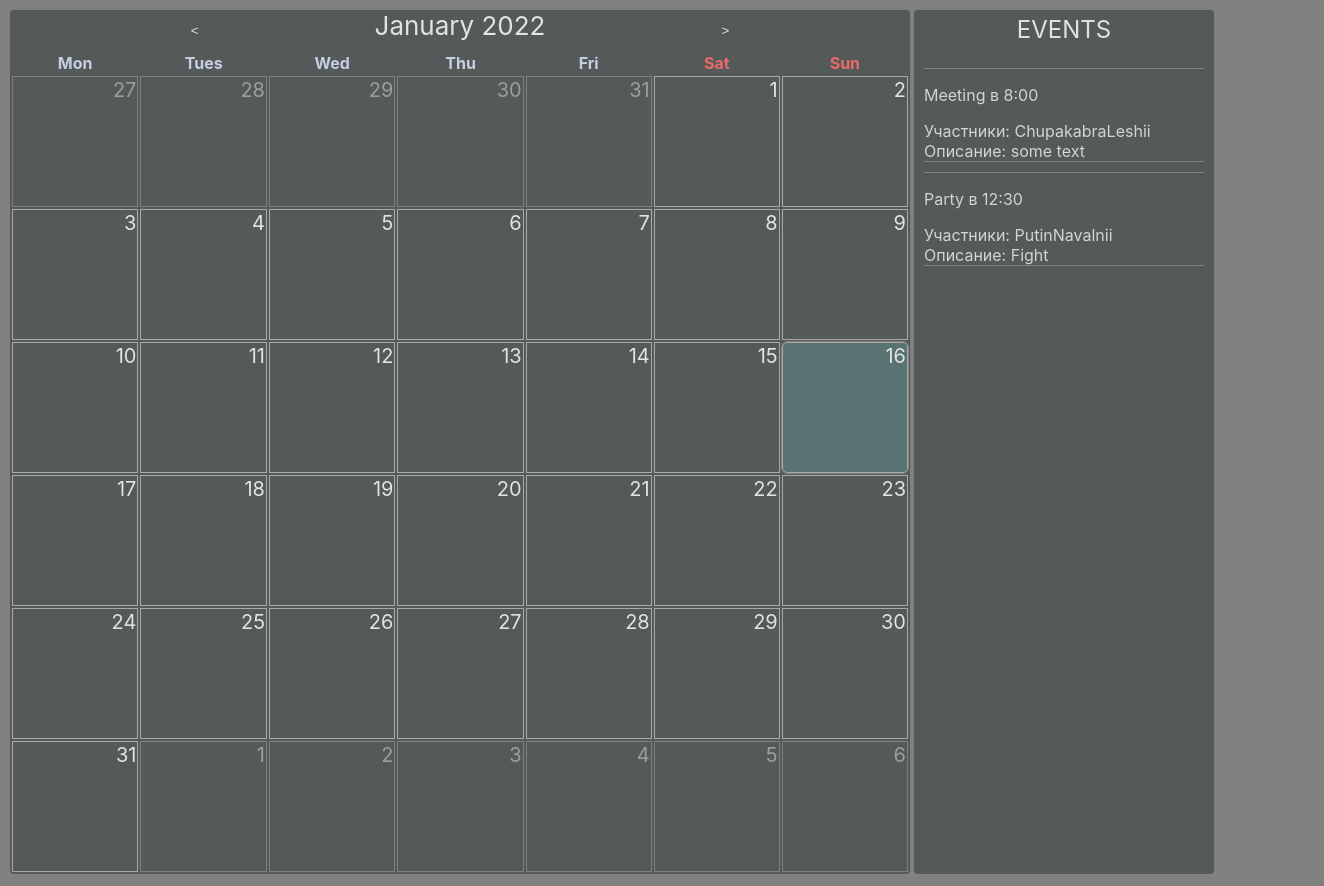
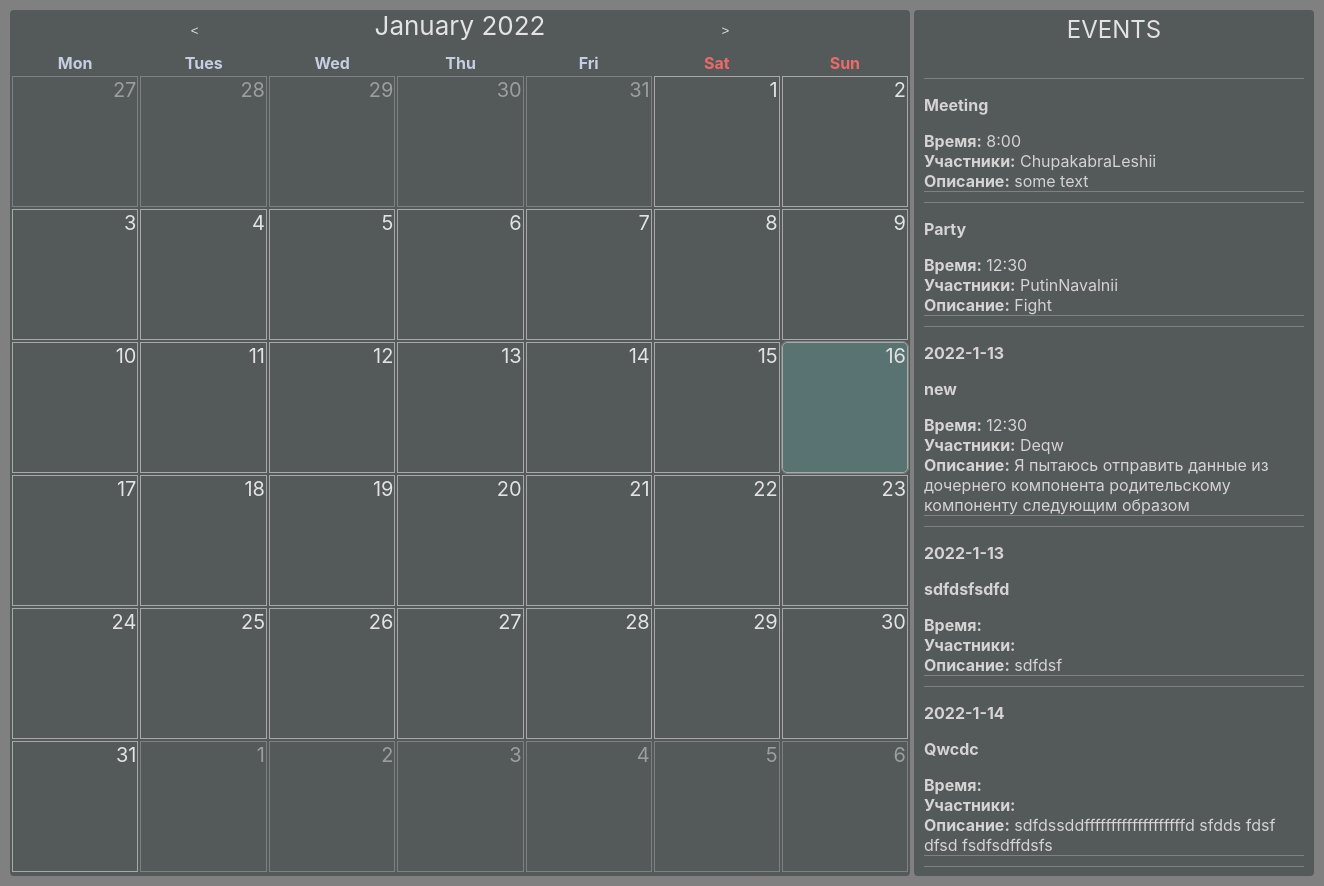
Before and after one commit to NakushnovE/calendar, a React (Create React App) app: page / in a window 1280 px wide. Shown: the whole page, 1324 px wide, since content can reach past the window. Built offline with nearby package versions, Linux system fonts and the light colour scheme; data requests are answered from the project's data file.

Commit message:
added date in db

```diff
--- a/db.json
+++ b/db.json
@@ -19,6 +19,42 @@
       ],
       "descriptionEvent": "Fight",
       "id": 2
+    },
+    {
+      "selectedDate": "2022-1-13",
+      "nameEvent": "new",
+      "selectedTime": "12:30",
+      "participants": [
+        "Deqw"
+      ],
+      "descriptionEvent": "Я пытаюсь отправить данные из дочернего компонента родительскому компоненту следующим образом",
+      "id": 3
+    },
+    {
+      "selectedDate": "2022-1-13",
+      "nameEvent": "sdfdsfsdfd",
+      "selectedTime": "",
+      "participants": [],
+      "descriptionEvent": "sdfdsf",
+      "id": 4
+    },
+    {
+      "selectedDate": "2022-1-14",
+      "nameEvent": "Qwcdc",
+      "selectedTime": "",
+      "participants": [],
+      "descriptionEvent": "sdfdssddfffffffffffffffffffd\nsfdds\nfdsf\ndfsd\nfsdfsdffdsfs",
+      "id": 5
+    },
+    {
+      "selectedDate": "2022-1-27",
+      "nameEvent": "Asdfsdfsd",
+      "selectedTime": "",
+      "participants": [
+        "dfsdfc "
+      ],
+      "descriptionEvent": "sdfsdfsdfsdf",
+      "id": 6
     }
   ]
 }
--- a/src/App.css
+++ b/src/App.css
@@ -68,8 +68,9 @@ td {
   border: 0;
   background: transparent;
 }
-.notes-container {
-  width: 300px;
+.event-container {
+  width: 400px;
+  height: 866px;
   margin: 10px 10px 10px 2px;
   background-color: rgb(84, 89, 89);
   position: relative;
--- a/src/components/BlockEvents.css
+++ b/src/components/BlockEvents.css
@@ -10,3 +10,8 @@
     border-bottom: 1px solid grey;
     border-top: 1px solid grey;
 }
+.events-block {
+    height: 803px;
+    overflow-y: scroll;
+
+}
--- a/src/components/BlockEvents.tsx
+++ b/src/components/BlockEvents.tsx
@@ -12,21 +12,22 @@ const [events, setEvents] = useState([])
             .then(res => setEvents(res))
     }, [])
 
-console.log(events)
+
 
     return (
-        <div className="notes-container">
+        <div className="event-container">
             <p className="tittle-events">EVENTS</p>
-            <div>
-                {events.map(({nameEvent, selectedTime, participants, descriptionEvent}) => (
+            <div className="events-block">
+                {events.map(({nameEvent, selectedTime, participants, descriptionEvent, selectedDate}) => (
                     <div className="event-item">
-                        <p>{nameEvent} в {selectedTime}</p>
-                        <div>Участники: {participants}</div>
-                        <div>Описание: {descriptionEvent}</div>
+                        <p><b>{selectedDate}</b></p>
+                        <p><b>{nameEvent}</b></p>
+                        <div><b>Время:</b> {selectedTime}</div>
+                        <div><b>Участники:</b> {participants}</div>
+                        <div><b>Описание:</b> {descriptionEvent}</div>
                     </div>
                     )
                 )}
-
             </div>
         </div>
     );
--- a/src/components/Calendar.tsx
+++ b/src/components/Calendar.tsx
@@ -6,22 +6,24 @@ import {Dates} from "../configs/types";
 
 
 
-export const Calendar: React.FC<{} | any | boolean> = ({openModalAddTask}) => {
+export const Calendar: React.FC<{} | any | boolean> = ({openModalAddTask, getSelectedDate}) => {
 
     const [dayOfMonth, setDayOfMonth] = useState<any>(new Date())
     const [selectedDate, setSelectedDate] = useState<null | any>(0)
 
+
     const handleSelectedDate = (e: any) => {
         setSelectedDate(formattedDate(e))
+
     }
+    getSelectedDate(selectedDate)
     const formattedDate = (date: any) => {
-        const formatted: string = `${date.getFullYear()}-${date.getMonth()}-${date.getDate()}`
+        const formatted: string = `${date.getFullYear()}-${date.getMonth()+1}-${date.getDate()}`
         return formatted
     }
 
     const today = new Date()
     const monthIndex = dayOfMonth.getMonth()
-
 
     const handlePrevMonth = () =>  {
         setDayOfMonth(() => new Date(dayOfMonth.getFullYear(), dayOfMonth.getMonth() - 1, 1))
@@ -42,14 +44,6 @@ export const Calendar: React.FC<{} | any | boolean> = ({openModalAddTask}) => {
         return monthDividedWeek;
     }
      const weekOfMonth: Dates[] | any = generateWeeks(mo)
-
-
-  /*  const [clickedOpenModal, setClickedOpenModal] = useState<boolean | any>(false)
-    const openModalAddTask = () => {
-        setClickedOpenModal(true)
-    }
-    console.log(clickedOpenModal)*/
-
 
 
     console.log(selectedDate)
--- a/src/components/DataPicker.tsx
+++ b/src/components/DataPicker.tsx
@@ -8,15 +8,20 @@ import ModalAddTask from "./ModalAddTask";
 export const DataPicker: React.FC<boolean | any> = () => {
 
     const [clickedOpenModal, setClickedOpenModal] = useState<boolean | any>(false)
+    const [selectedDate, setSelectedDate] = useState<null | any>(0)
     const openModalAddTask = () => {
         setClickedOpenModal(true)
+    }
+    const getSelectedDate = (selectedDate:any) => {
+        setSelectedDate(selectedDate)
+       // console.log(selectedDate)
     }
 
     return (
         <div className="dataPicker-container">
-            <Calendar openModalAddTask={openModalAddTask}/>
+            <Calendar openModalAddTask={openModalAddTask} getSelectedDate={getSelectedDate}/>
             <BlockEvents/>
-            {clickedOpenModal ? <ModalAddTask  setClickedOpenModal={setClickedOpenModal} />: null}
+            {clickedOpenModal ? <ModalAddTask  setClickedOpenModal={setClickedOpenModal} selectedDate={selectedDate}/>: null}
         </div>
     );
 };
--- a/src/components/ModalAddTask.tsx
+++ b/src/components/ModalAddTask.tsx
@@ -2,7 +2,7 @@ import React, {useState} from 'react';
 import './ModalAddTask.css'
 
 
-const ModalAddTask = ({setClickedOpenModal, selectedDate, setEvents}:any | string) => {
+const ModalAddTask = ({setClickedOpenModal, selectedDate}:any | string) => {
 
     const timeZone = ["7:00","7:30","8:00","8:30","9:00","8:30","10:00","10:30","11:00","11:30","12:00","12:30"]
 
@@ -18,7 +18,9 @@ const ModalAddTask = ({setClickedOpenModal, selectedDate, setEvents}:any | strin
         setParticipants([...participants, inputParticipants])
         setInputParticipants("")
     }
+console.log(selectedDate)
  const event = {
+     selectedDate,
      nameEvent,
      selectedTime,
      participants,
@@ -38,7 +40,6 @@ const ModalAddTask = ({setClickedOpenModal, selectedDate, setEvents}:any | strin
             .then(res => {
                 console.log(res)
             })
-        setEvents()
         setClickedOpenModal(false)
     }
 
```
